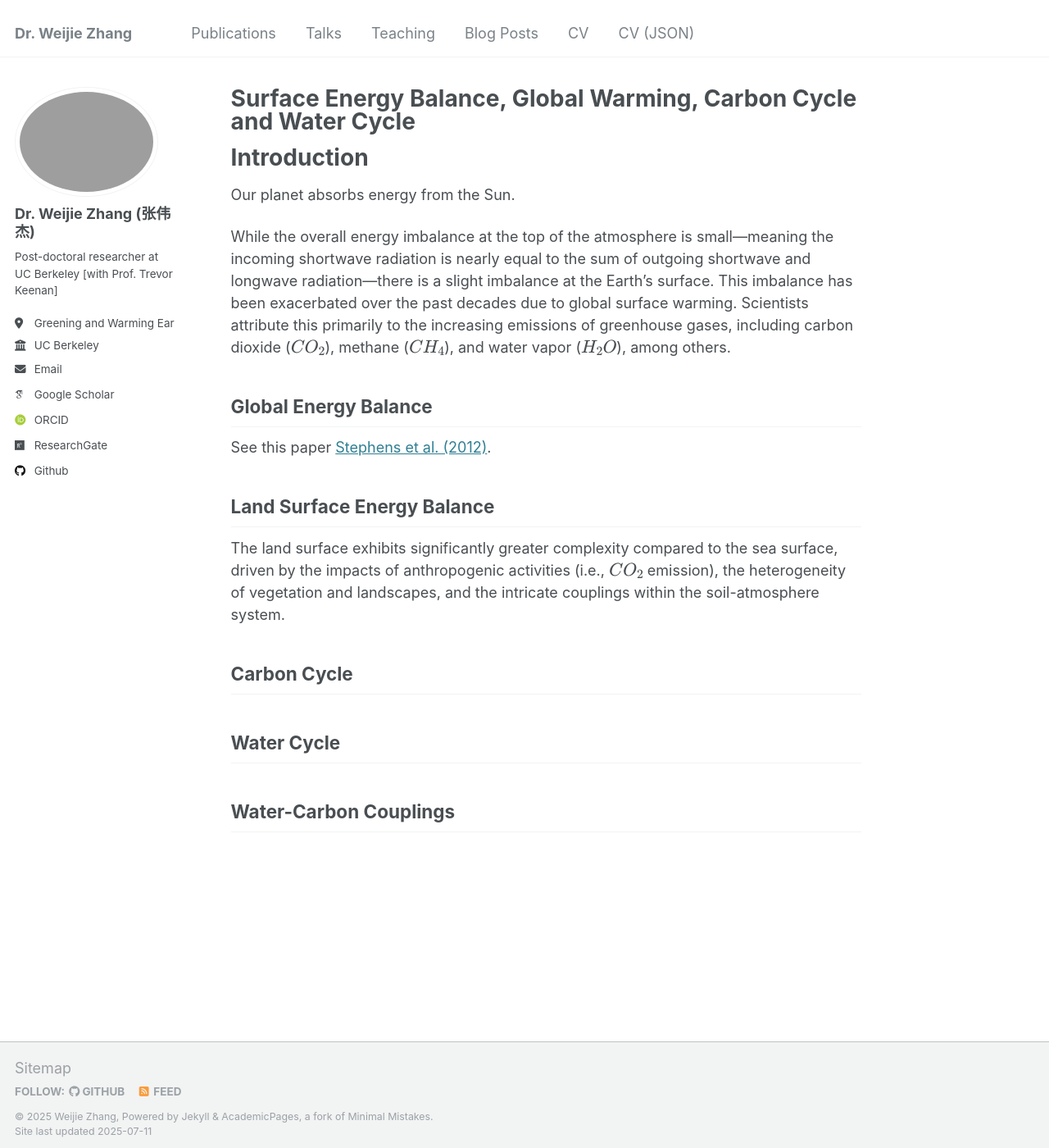
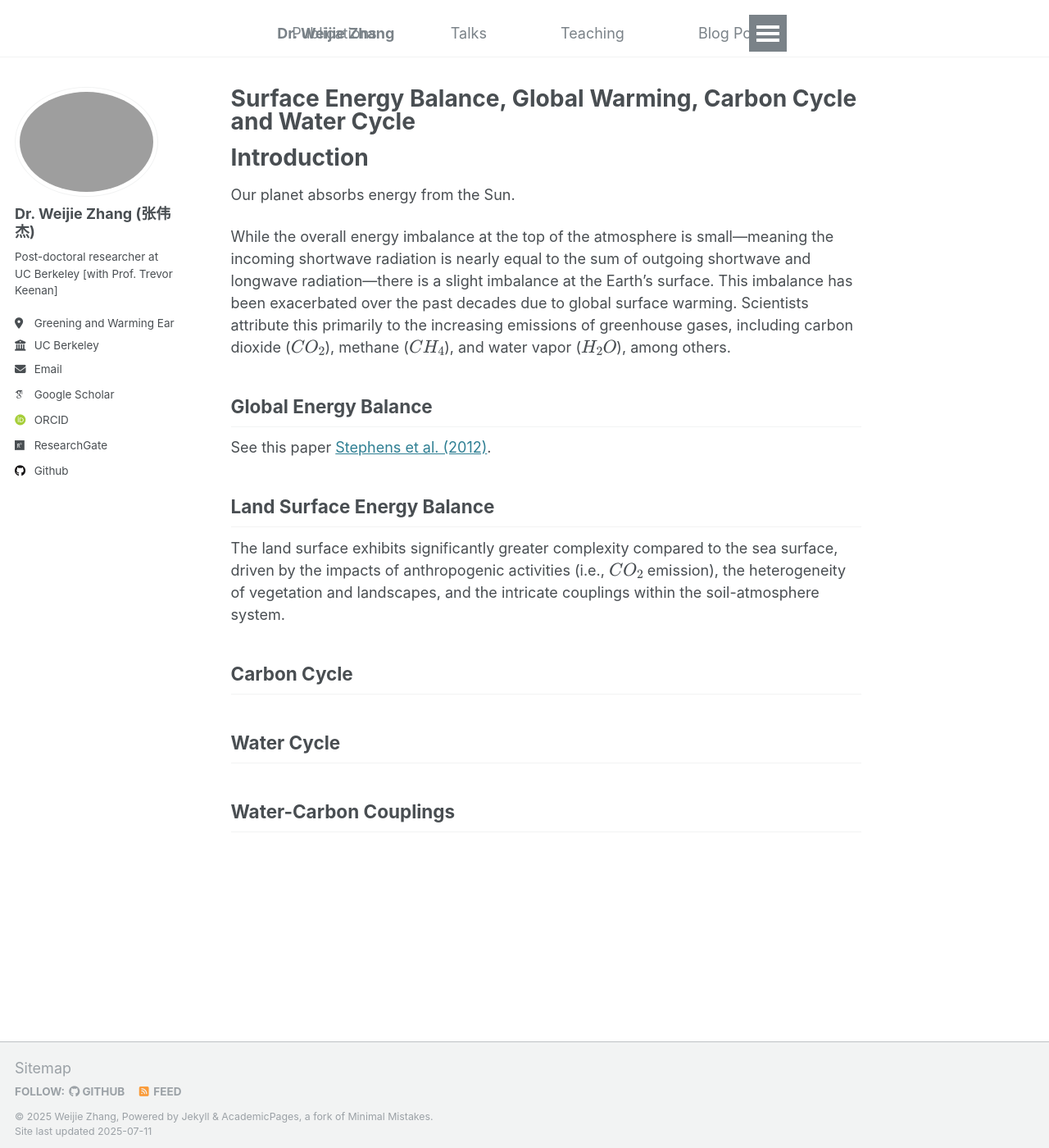
Before and after one commit to WJ714/WJ714.github.io, a Jekyll site: the page built from _pages/about.md, in a window 1280 px wide and 1400 px high. Shown: the whole window at 82% size. Built offline with Jekyll 4.4.1, drawn with Linux system fonts in a browser that asks for light colours; some web fonts are replaced.

Commit message:
Center navigation menu items on the page
- Update navigation styling to center menu items
- Keep site title positioned on the left
- Add responsive design for mobile devices
- Create custom SCSS file for additional styling

🤖 Generated with [Claude Code](https://claude.ai/code)

Co-Authored-By: Claude <noreply@anthropic.com>

```diff
--- /dev/null
+++ b/_sass/_custom.scss
@@ -0,0 +1,79 @@
+/* Custom styles for centered navigation */
+
+.greedy-nav .visible-links {
+  margin: 0 auto;
+  display: table;
+  table-layout: auto;
+
+  /* Center the navigation menu */
+  .masthead__menu-item--lg {
+    /* Keep the site title on the left */
+    position: absolute;
+    left: 0;
+  }
+
+  /* Center all other navigation items */
+  .masthead__menu-item:not(.masthead__menu-item--lg) {
+    display: table-cell;
+    vertical-align: middle;
+    text-align: center;
+  }
+}
+
+/* Alternative approach: Center the entire navigation container */
+.masthead__inner-wrap {
+  display: flex;
+  justify-content: center;
+  align-items: center;
+
+  .masthead__menu {
+    flex: 1;
+    display: flex;
+    justify-content: center;
+  }
+
+  .greedy-nav {
+    width: auto;
+
+    .visible-links {
+      display: flex;
+      justify-content: center;
+      align-items: center;
+      gap: 1rem;
+
+      .masthead__menu-item--lg {
+        position: absolute;
+        left: 1rem;
+        margin-right: auto;
+      }
+
+      .masthead__menu-item:not(.masthead__menu-item--lg) {
+        flex: 0 0 auto;
+      }
+    }
+  }
+}
+
+/* Responsive adjustments */
+@media (max-width: 768px) {
+  .masthead__inner-wrap {
+    flex-direction: column;
+
+    .masthead__menu {
+      width: 100%;
+    }
+
+    .greedy-nav .visible-links {
+      flex-wrap: wrap;
+      justify-content: center;
+
+      .masthead__menu-item--lg {
+        position: relative;
+        left: auto;
+        width: 100%;
+        text-align: center;
+        margin-bottom: 0.5rem;
+      }
+    }
+  }
+}
--- a/_sass/_navigation.scss
+++ b/_sass/_navigation.scss
@@ -177,6 +177,18 @@
   min-width: 250px;
   background: $background-color;
 
+  @media (max-width: 768px) {
+    .visible-links {
+      flex-direction: column;
+
+      li:first-child {
+        position: relative;
+        left: auto;
+        margin-bottom: 0.5rem;
+      }
+    }
+  }
+
   a {
     display: block;
     margin: 0 1rem;
@@ -203,19 +215,28 @@
   }
 
   .visible-links {
-    display: table;
+    display: flex;
+    justify-content: center;
+    align-items: center;
+    width: 100%;
 
     li {
-      display: table-cell;
-      vertical-align: middle;
+      display: flex;
+      align-items: center;
 
       &:first-child {
         font-weight: bold;
         text-wrap: wrap;
+        position: absolute;
+        left: 1rem;
 
         a {
           margin-left: 0;
         }
+      }
+
+      &:not(:first-child) {
+        margin: 0 1rem;
       }
 
       &:last-child {
--- a/assets/css/main.scss
+++ b/assets/css/main.scss
@@ -39,3 +39,4 @@
 @import "vendor/font-awesome/brands";
 @import "vendor/magnific-popup/magnific-popup";
 @import "print";
+@import "custom";
```
